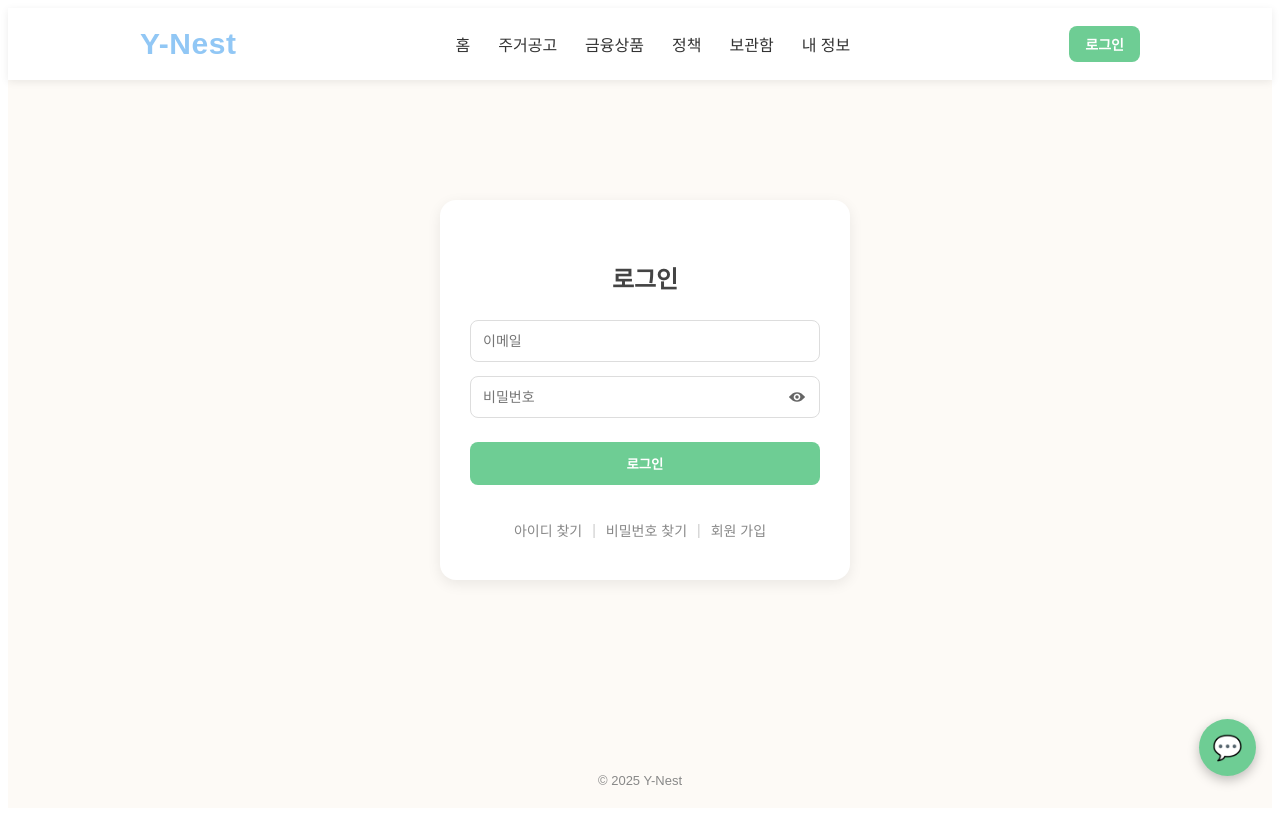
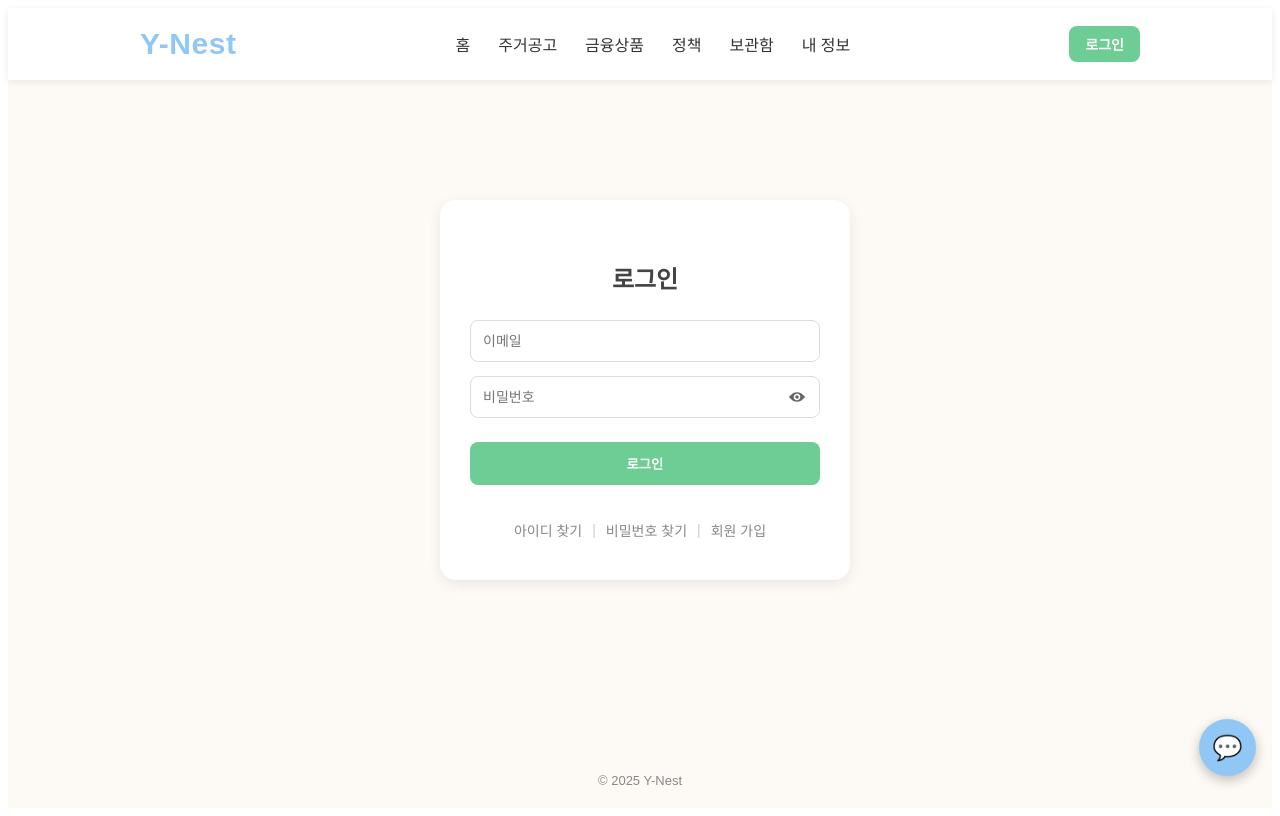
Before and after one commit to soobinny/y-nest, a React app in the folder frontend/: page /login in a window 1280 px wide. Built offline with nearby package versions, Linux system fonts and the light colour scheme; the HTML template or start-up script is replaced by a standard one.

Commit message:
💄style: 챗봇 background색상 재변경

```diff
--- a/frontend/src/components/ChatWidget.jsx
+++ b/frontend/src/components/ChatWidget.jsx
@@ -197,7 +197,7 @@ const styles = {
   header: {
     padding: "10px 14px",
     borderBottom: "1px solid #f0f0f0",
-    backgroundColor: "#5bc085ff",
+    backgroundColor: "#91c7f5",
     backgroundImage: "none",
     boxShadow: "none",
     padding: "10px 14px",
@@ -268,7 +268,7 @@ const styles = {
     whiteSpace: "pre-wrap",
   },
   userBubble: {
-    backgroundColor: "#5bc085ff",
+    backgroundColor: "#91c7f5",
     color: "#ffffff",
     borderBottomRightRadius: "2px",
   },
@@ -301,7 +301,7 @@ const styles = {
     height: "36px",
     borderRadius: "8px",
     border: "none",
-    backgroundColor: "#5bc085ff",
+    backgroundColor: "#91c7f5",
     color: "#ffffff",
     fontSize: "13px",
     fontWeight: 600,
--- a/frontend/src/components/FloatingChatbot.jsx
+++ b/frontend/src/components/FloatingChatbot.jsx
@@ -30,7 +30,7 @@ const styles = {
         height: "57px",
         borderRadius: "50%",
         border: "none",
-        backgroundColor: "#6ecd94ff",
+        backgroundColor: "#91c7f5",
         boxShadow: "0 4px 12px rgba(0,0,0,0.25)",
         display: "flex",
         alignItems: "center",
```
